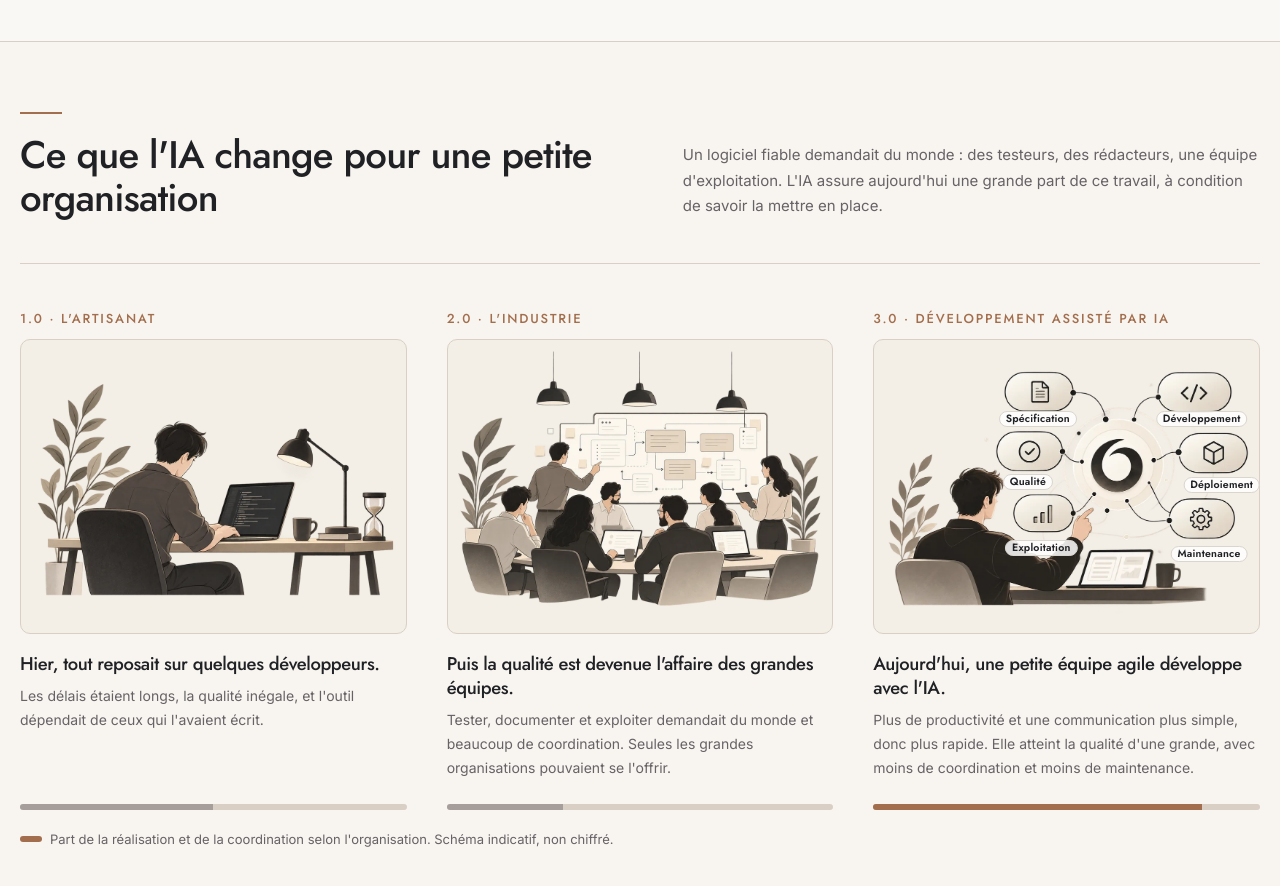
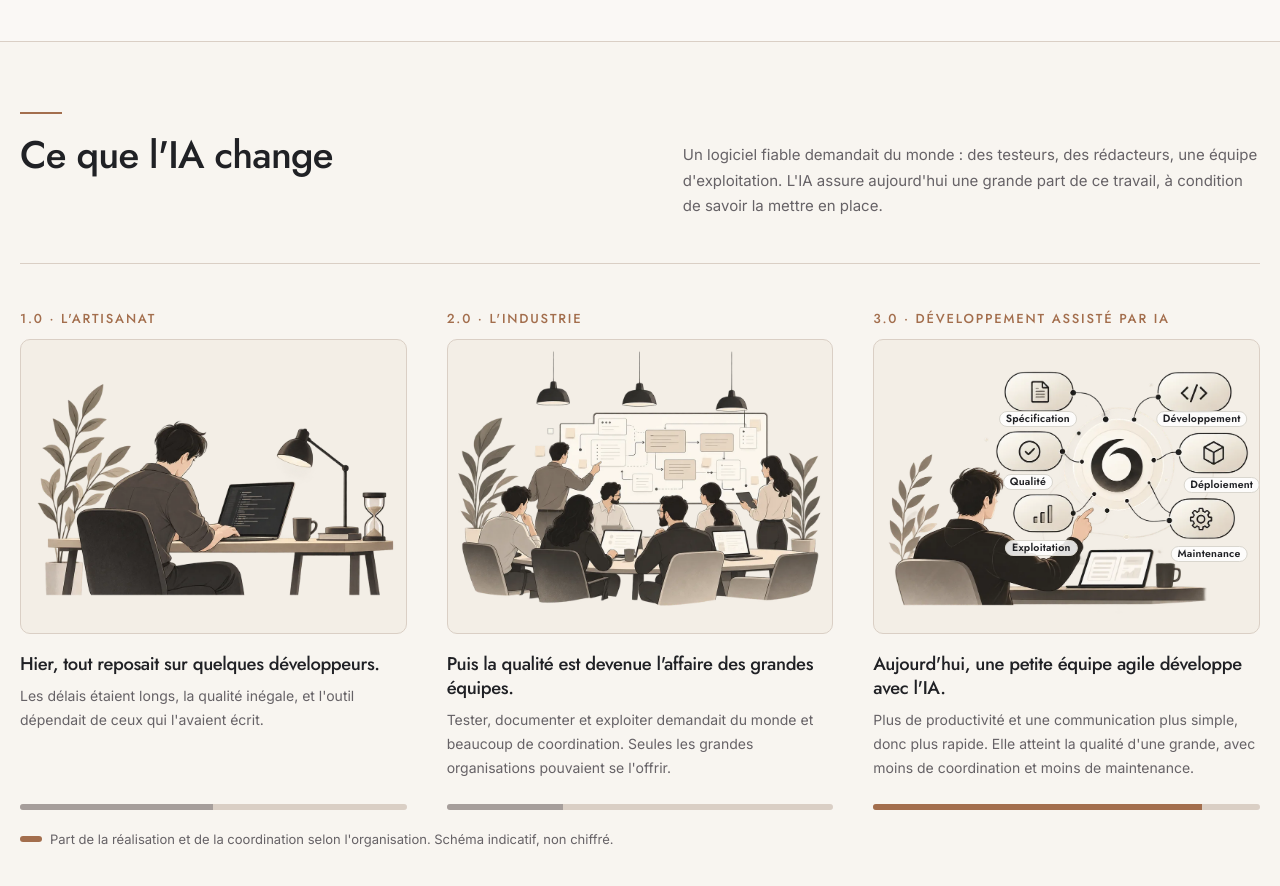
Before and after one commit to richardborer/roymatasoft-site, a plain HTML site: page index.html in a window 1280 px wide. Shown: the part 899-1785 px from the top of the page. Drawn offline with Linux system fonts and the light colour scheme.

Commit message:
Titre de la section méthode raccourci
Co-Authored-By: Claude Fable 5.2 <noreply@anthropic.com>

```diff
--- a/index.html
+++ b/index.html
@@ -318,7 +318,7 @@
 <section id="methode">
   <div class="wrap">
     <div class="sectionhead reveal">
-      <h2>Ce que l'IA change pour une petite organisation</h2>
+      <h2>Ce que l'IA change</h2>
       <p>Un logiciel fiable demandait du monde : des testeurs, des rédacteurs, une équipe d'exploitation. L'IA assure aujourd'hui une grande part de ce travail, à condition de savoir la mettre en place.</p>
     </div>
     <div class="epoques reveal">
```
